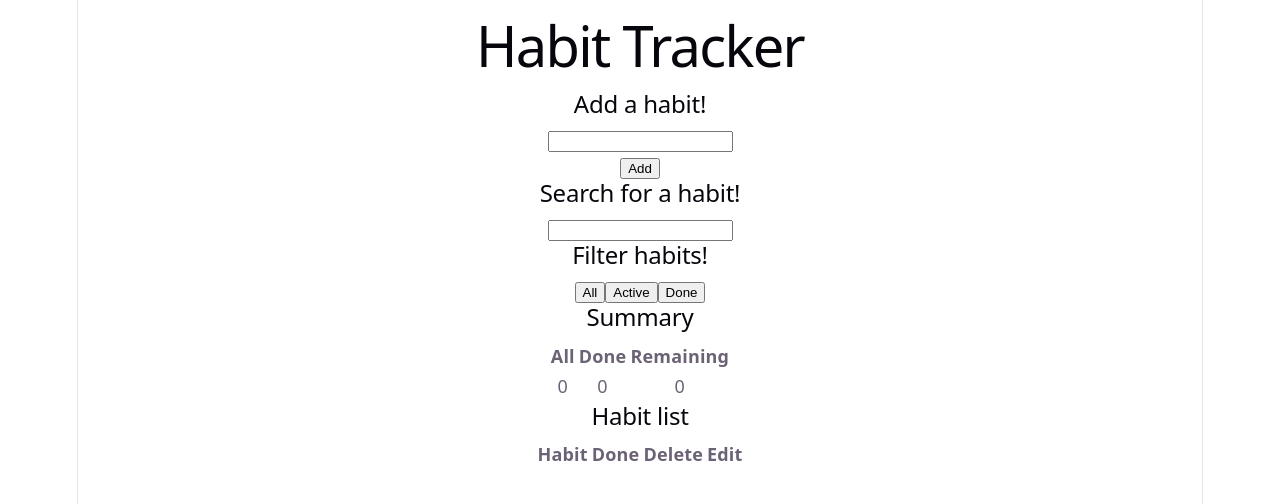
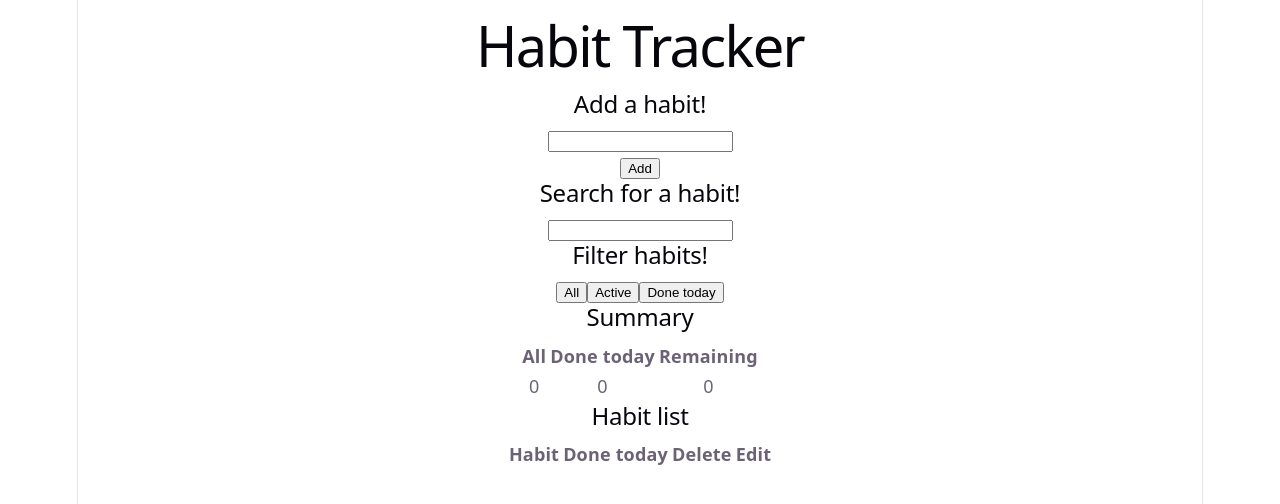
Before and after one commit to LauZalan/habit-tracker, a React (Vite) app in the folder habit-tracker-fe/: page / in a window 1280 px wide. Shown: the top 504 px of the page. Built offline with nearby package versions, Linux system fonts and the light colour scheme.

Commit message:
modified habit structure, from 'done' toggle to 'completed today'

```diff
--- a/habit-tracker-fe/src/AddHabit.tsx
+++ b/habit-tracker-fe/src/AddHabit.tsx
@@ -15,7 +15,7 @@ function AddHabit({ setHabitsList }: AddHabitProps) {
       const newHabit: Habit = {
         id: crypto.randomUUID(),
         name: trimmedHabit,
-        done: false,
+        completedDates: []
       }
 
       setHabitsList((prev) => [...prev, newHabit])
--- a/habit-tracker-fe/src/App.tsx
+++ b/habit-tracker-fe/src/App.tsx
@@ -20,7 +20,7 @@ function App() {
         const habitSchema = z.object({
           id: z.uuid(),
           name: z.string(),
-          done: z.boolean(),
+          completedDates: z.array(z.string())
         })
 
         const habitListSchema = z.array(habitSchema)
@@ -39,9 +39,10 @@ function App() {
   const [habitSearchText, setHabitSearchText] = useState('')
   const [habitStatusFilter, setHabitStatusFilter] = useState('all')
 
-  function toggleHabit(id: string) {
+  function toggleHabitDoneToday(id: string) {
+    const currentDate = new Date().toISOString().slice(0, 10)
     setHabitsList((prev) =>
-      prev.map((habit) => (habit.id === id ? { ...habit, done: !habit.done } : habit)),
+      prev.map((habit) => (habit.id === id ? { ...habit, completedDates: !habit.completedDates.includes(currentDate) ? [...habit.completedDates, currentDate] : habit.completedDates.filter((date)=>date !== currentDate) } : habit)),
     )
   }
 
@@ -81,7 +82,7 @@ function App() {
           habitsList={habitsList}
           habitSearchText={habitSearchText}
           habitStatusFilter={habitStatusFilter}
-          toggleHabit={toggleHabit}
+          toggleHabitDoneToday={toggleHabitDoneToday}
           deleteHabit={deleteHabit}
           editHabit={editHabit}
         />
--- a/habit-tracker-fe/src/FilterHabits.tsx
+++ b/habit-tracker-fe/src/FilterHabits.tsx
@@ -20,7 +20,7 @@ function FilterHabits({
       <h2>Filter habits!</h2>
       <button onClick={() => setHabitStatusFilter('all')}>All</button>
       <button onClick={() => setHabitStatusFilter('active')}>Active</button>
-      <button onClick={() => setHabitStatusFilter('done')}>Done</button>
+      <button onClick={() => setHabitStatusFilter('done')}>Done today</button>
     </div>
   )
 }
--- a/habit-tracker-fe/src/HabitList.tsx
+++ b/habit-tracker-fe/src/HabitList.tsx
@@ -5,7 +5,7 @@ type HabitListProps = {
   habitsList: Habit[]
   habitSearchText: string
   habitStatusFilter: string
-  toggleHabit: (id: string) => void
+  toggleHabitDoneToday: (id: string) => void
   deleteHabit: (id: string) => void
   editHabit: (id: string, updatedHabit: string) => void
 }
@@ -14,12 +14,14 @@ function HabitList({
   habitsList,
   habitSearchText,
   habitStatusFilter,
-  toggleHabit,
+  toggleHabitDoneToday,
   deleteHabit,
   editHabit,
 }: HabitListProps) {
   const [editedHabitId, setEditedHabitId] = useState('')
   const [editedHabitName, setEditedHabitName] = useState('')
+
+  const currentDate = new Date().toISOString().slice(0, 10)
 
   const items = habitsList
     .filter((habit) => {
@@ -29,15 +31,15 @@ function HabitList({
       return habitStatusFilter === 'all'
         ? habit
         : habitStatusFilter === 'done'
-          ? habit.done
-          : !habit.done
+          ? habit.completedDates.includes(currentDate)
+          : !habit.completedDates.includes(currentDate)
     })
     .map((habit) => (
       <tbody key={habit.id}>
         <tr>
           <td>{habit.name}</td>
           <td>
-            <input checked={habit.done} onChange={() => toggleHabit(habit.id)} type="checkbox" />
+            <input checked={habit.completedDates.includes(currentDate)} onChange={() => toggleHabitDoneToday(habit.id)} type="checkbox" />
           </td>
           <td>
             <button onClick={() => deleteHabit(habit.id)}>Delete</button>
@@ -85,7 +87,7 @@ function HabitList({
         <thead>
           <tr>
             <th>Habit</th>
-            <th>Done</th>
+            <th>Done today</th>
             <th>Delete</th>
             <th>Edit</th>
           </tr>
--- a/habit-tracker-fe/src/HabitSummary.tsx
+++ b/habit-tracker-fe/src/HabitSummary.tsx
@@ -1,6 +1,9 @@
 import type { Habit } from './types'
 
 function HabitSummary({ habitsList }: { habitsList: Habit[] }) {
+
+  const currentDate = new Date().toISOString().slice(0, 10)
+
   return (
     <div>
       <h2>Summary</h2>
@@ -8,15 +11,15 @@ function HabitSummary({ habitsList }: { habitsList: Habit[] }) {
         <thead>
           <tr>
             <th>All</th>
-            <th>Done</th>
+            <th>Done today</th>
             <th>Remaining</th>
           </tr>
         </thead>
         <tbody>
           <tr>
             <td>{habitsList.length}</td>
-            <td>{habitsList.filter((habit) => habit.done).length}</td>
-            <td>{habitsList.filter((habit) => !habit.done).length}</td>
+            <td>{habitsList.filter((habit) => habit.completedDates.includes(currentDate)).length}</td>
+            <td>{habitsList.filter((habit) => !habit.completedDates.includes(currentDate)).length}</td>
           </tr>
         </tbody>
       </table>
--- a/habit-tracker-fe/src/types.tsx
+++ b/habit-tracker-fe/src/types.tsx
@@ -1,5 +1,5 @@
 export type Habit = {
   id: string
   name: string
-  done: boolean
+  completedDates : string[]
 }
```
